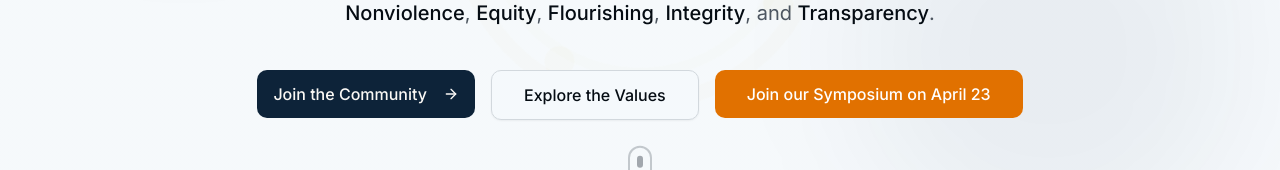
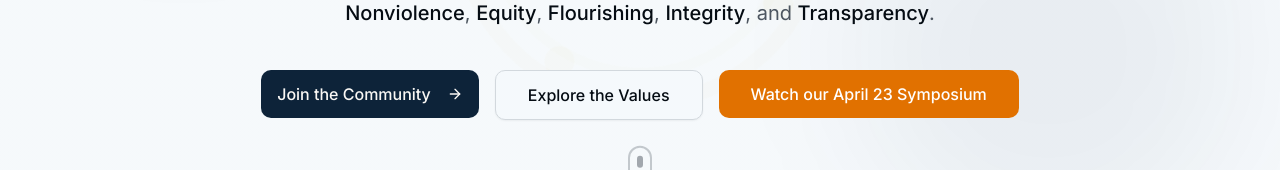
Before and after one commit to thedavidcastro-dc/benefit-leadership-framework, a Next.js app in the folder src/: page / in a window 1280 px wide. Shown: the part 477-647 px from the top of the page. Built offline with nearby package versions, Linux system fonts and the light colour scheme; a web font is replaced by a local one.

Commit message:
Update link and text for April 23 event

```diff
--- a/src/components/hero-section.tsx
+++ b/src/components/hero-section.tsx
@@ -83,8 +83,8 @@ export function HeroSection() {
             className="px-8 py-6 text-base font-medium bg-amber-600 hover:bg-amber-700 text-white border-0"
             asChild
           >
-            <a href="https://www.eventbrite.com/e/benefit-ethical-framework-event-tickets-1986899932183?aff=oddtdtcreator&mc_cid=d24df08268&mc_eid=UNIQID" target="_blank" rel="noopener noreferrer">
-              Join our Symposium on April 23
+            <a href="https://www.youtube.com/watch?v=gqzWk5ngnxs" target="_blank" rel="noopener noreferrer">
+              Watch our April 23 Symposium
             </a>
           </Button>
         </motion.div>
```
